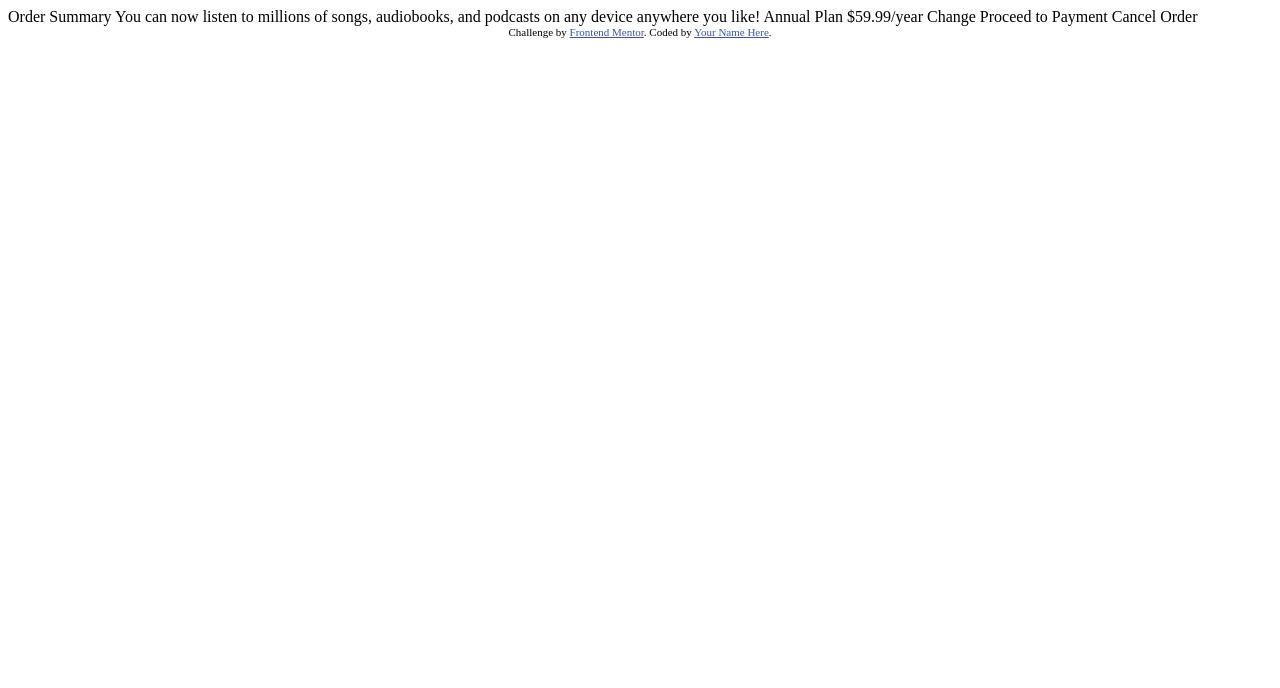
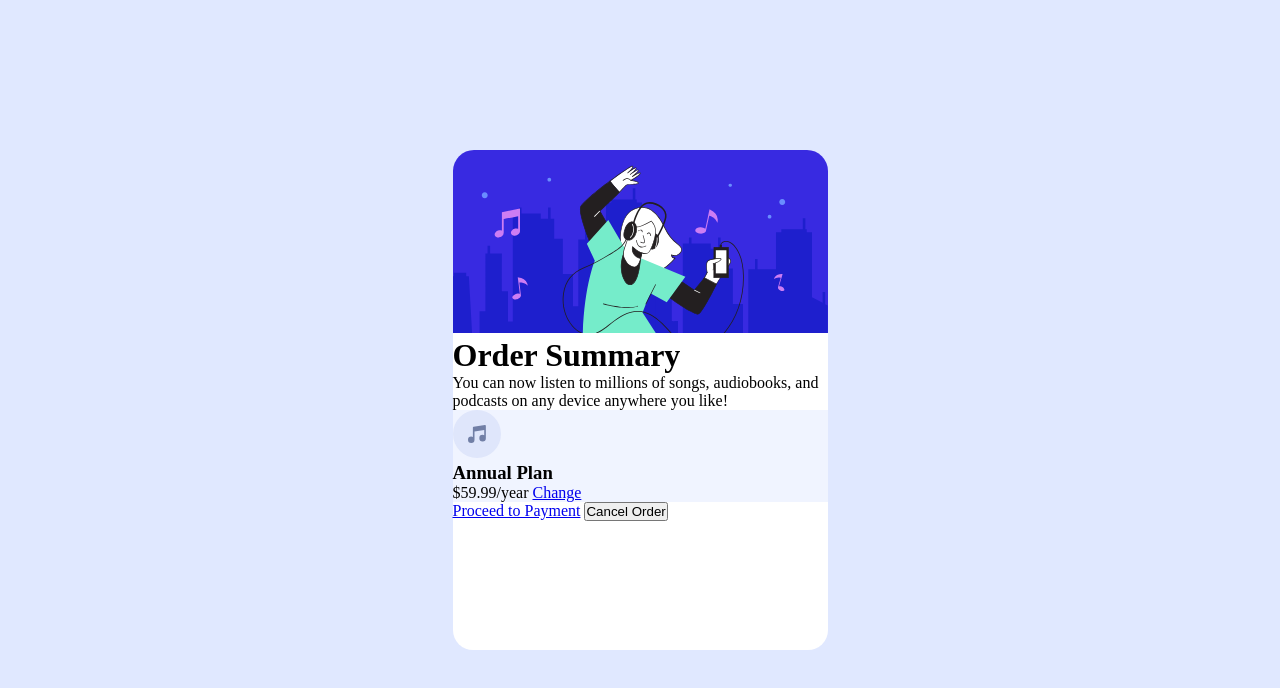
Before and after one commit to Megelado/order-summary-component-main, a plain HTML site: page index.html in a window 1280 px wide. Drawn offline with Linux system fonts and the light colour scheme.

Commit message:
adicionando as primeiras estilizações

```diff
--- /dev/null
+++ b/estilos/style.css
@@ -0,0 +1,30 @@
+* {
+    margin: 0px;
+    padding: 0px;
+    box-sizing: border-box;
+}
+
+main {
+    width: 100vw;
+    height: 100vh;
+    display: flex;
+    background-color: hsl(225, 100%, 94%);
+}
+
+
+.card {
+    border-radius: 25px 25px 20px 20px;
+    background-color: white;
+    width: 375px;
+    height: 500px;
+    margin: auto;
+}
+
+#hero {
+    border-radius: 21px 21px 0px 0px;
+    width: 375px;
+}
+
+.payment {
+    background-color: hsla(225, 100%, 94%, 0.475);
+}
--- a/index.html
+++ b/index.html
@@ -5,33 +5,30 @@
   <meta name="viewport" content="width=device-width, initial-scale=1.0"> <!-- displays site properly based on user's device -->
 
   <link rel="icon" type="image/png" sizes="32x32" href="./images/favicon-32x32.png">
-
+  <link rel="stylesheet" href="estilos/style.css">
   <title>Frontend Mentor | Order summary card</title>
 
-  <!-- Feel free to remove these styles or customise in your own stylesheet 👍 -->
-  <style>
-    .attribution { font-size: 11px; text-align: center; }
-    .attribution a { color: hsl(228, 45%, 44%); }
-  </style>
 </head>
 <body>
 
-  Order Summary
+  <main>
+    <div class="card">
+      <img id="hero" src="images/illustration-hero.svg" alt="">
+      <h1>Order Summary</h1>
+      <p>
+        You can now listen to millions of songs, audiobooks, and podcasts on any
+        device anywhere you like!
+      </p>
+      <div class="payment">
+        <img src="images/icon-music.svg" alt="">
+        <h3>Annual Plan</h3>
+        $59.99/year
+        <a href="#">Change</a>
+      </div>
+      <a href="#">Proceed to Payment</a>
+      <button>Cancel Order</button>
+    </div>
+  </main>
 
-  You can now listen to millions of songs, audiobooks, and podcasts on any
-  device anywhere you like!
-
-  Annual Plan
-  $59.99/year
-
-  Change
-
-  Proceed to Payment
-  Cancel Order
-
-  <div class="attribution">
-    Challenge by <a href="https://www.frontendmentor.io?ref=challenge" target="_blank">Frontend Mentor</a>.
-    Coded by <a href="#">Your Name Here</a>.
-  </div>
 </body>
 </html>
```
